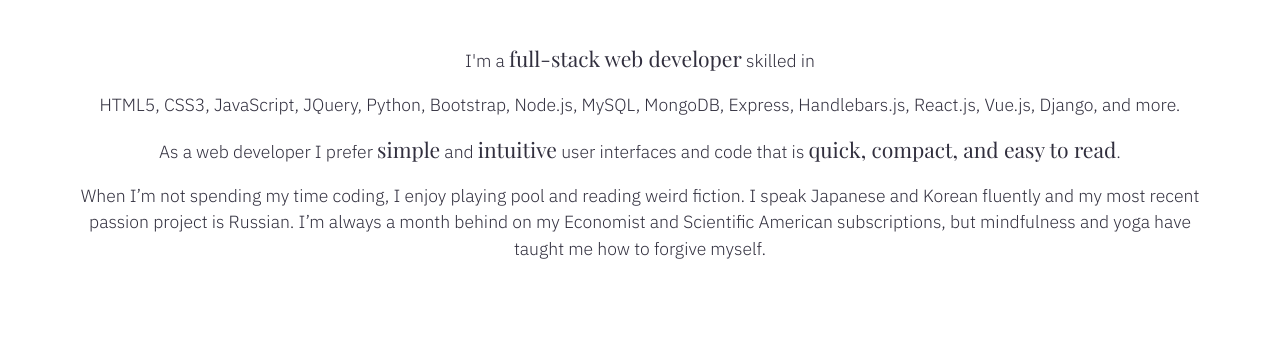
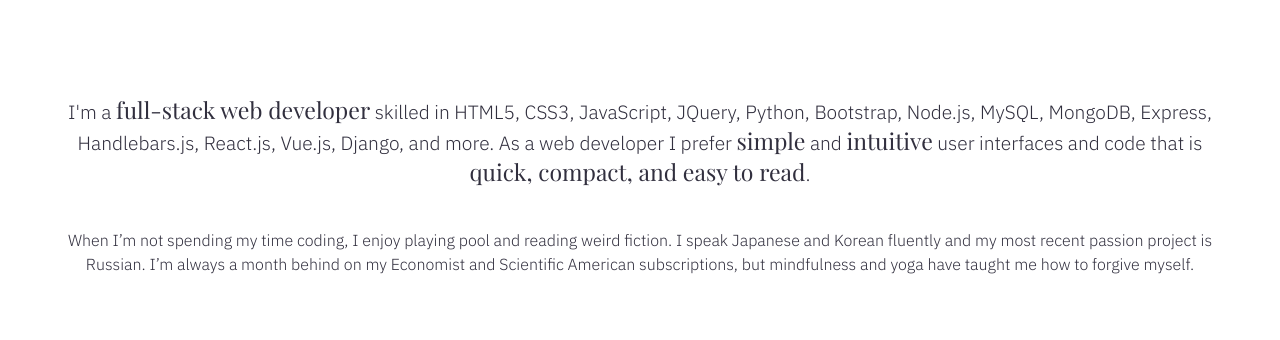
Before and after one commit to github-marti/Developer-Profile, a plain HTML site: page index.html in a window 1280 px wide. Shown: the part 460-800 px from the top of the page. Drawn offline with nearby package versions, Linux system fonts and the light colour scheme; a web font is replaced by a local one.

Commit message:
styling changes to about section and home -> about selector"

```diff
--- a/assets/css/style.css
+++ b/assets/css/style.css
@@ -13,14 +13,11 @@
     z-index: 100;
     overflow: hidden;
     background: rgb(49, 47, 62);
+    margin-bottom: 40px;
 }
 
 .playfair-display {
     font-family: 'Playfair Display', serif;
-}
-
-.text-center {
-    text-align: center;
 }
 
 .topnav a {
@@ -106,11 +103,6 @@
     margin: 0;
 }
 
-#home h1 {
-    font-size: 3em;
-    text-align: center;
-}
-
 .emphasize {
     font-family: 'Playfair Display', serif;
     font-size: 1.2em;
@@ -121,13 +113,18 @@
     padding-top: 50px;
 }
 
-.text-column {
+.larger-text {
+    font-size: 1.2em;
+    padding-bottom: 20px;
+    line-height: 1.5em;
+}
+
+#about {
     color: rgb(49, 47, 62);
     background: white;
     width: 90%;
     margin: 0px auto;
-    padding: 30px 0 50px 0;
-    font-size: 1.1em;
+    padding: 40px 0;
     line-height: 1.5em;
     overflow: auto;
 }
--- a/index.html
+++ b/index.html
@@ -39,7 +39,7 @@
 
     <div class="topnav" id="stickynavbar">
         <div class="scroll-links">
-            <a href="#home" class="active float-left">About</a>
+            <a href="#about" class="active float-left">About</a>
             <a href="#projects" class="float-left">Projects</a>
             <a href="#contact" class="float-left">Contact</a>
         </div>
@@ -50,22 +50,16 @@
         <a href="mailto:marti@martimc.com" class="float-right social"><i class="fas fa-envelope fa-sm"></i></a>
     </div>
 
-    <div id="home" class="text-column section">
-        <p>I'm a <span class="emphasize">full-stack web developer</span> skilled in
-            <div class="text-center">
-                HTML5, CSS3, JavaScript, JQuery, Python, Bootstrap, Node.js, MySQL, MongoDB,
-                Express, Handlebars.js, React.js, Vue.js, Django, and more.
-            </div>
-            <p>
-                As a web developer I prefer
+    <div id="about" class="section">
+        <p class="larger-text">I'm a <span class="emphasize">full-stack web developer</span> skilled in HTML5, CSS3, JavaScript, JQuery,
+            Python, Bootstrap, Node.js, MySQL, MongoDB, Express, Handlebars.js, React.js, Vue.js, Django, and more. As a web developer I prefer
             <span class="emphasize">simple</span> and <span class="emphasize">intuitive</span> user interfaces
             and code that is <span class="emphasize">quick, compact, and easy to read</span>.
         </p>
 
         <p>When I’m not spending my time coding, I enjoy playing pool and reading weird fiction.
             I speak Japanese and Korean fluently and my most recent passion project is Russian.
-                I’m always a month behind on my Economist and Scientific American subscriptions, but mindfulness and
-                yoga
+            I’m always a month behind on my Economist and Scientific American subscriptions, but mindfulness and yoga
             have taught me how to forgive myself.</p>
     </div>
 
```
Lines whose indentation alone changed are shown as unchanged.
